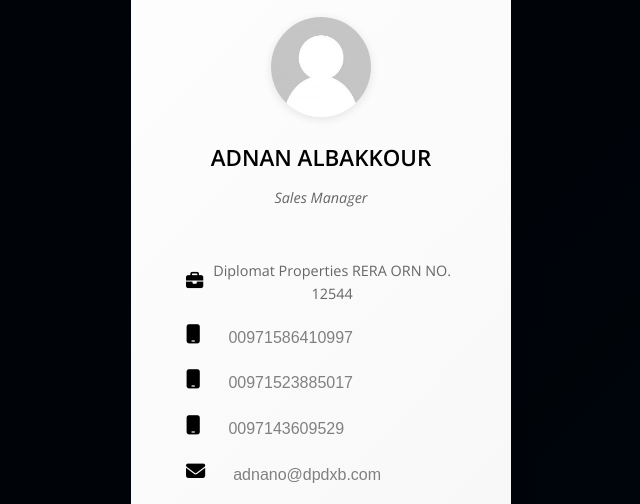
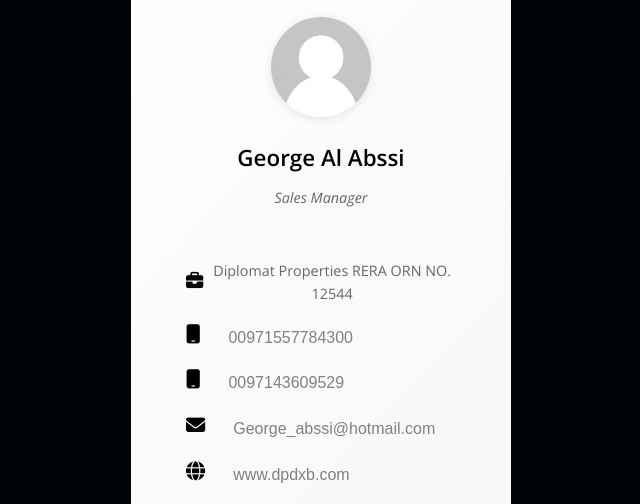
Before and after one commit to Diplomat-Properties/George-Al-Abssi-, a plain HTML site: page index.html in a window 1280 px wide. Shown: the part 250-754 px from the top of the page, without its empty margins (319-959 px from the left). Drawn offline with nearby package versions, Linux system fonts and the light colour scheme.

Commit message:
Update index.html

```diff
--- a/index.html
+++ b/index.html
@@ -23,16 +23,16 @@
 
     <div class="agent-section">
       <img src="img/blank.jpg" alt="Agent Photo" class="agent-photo">
-      <h3 class="agent-name">ADNAN ALBAKKOUR</h3>
+      <h3 class="agent-name">George Al Abssi</h3>
       <p class="agent-role">Sales Manager</p>
       <p class="agent-registration"><span class="registration-symbol"><i class="fa-solid fa-briefcase detail-icon"></i></span> Diplomat Properties RERA ORN NO. 12544</p>
     </div>
 
     <div class="card-details">
-      <p><i class="fa-solid fa-mobile detail-icon"></i> <a href="tel:00971586410997">00971586410997</a></p>
-      <p><i class="fa-solid fa-mobile detail-icon"></i> <a href="tel:00971523885017">00971523885017</a></p>
+      <p><i class="fa-solid fa-mobile detail-icon"></i> <a href="tel:00971557784300">00971557784300</a></p>
+
       <p><i class="fa-solid fa-mobile detail-icon"></i> <a href="tel:0097143609529">0097143609529</a></p>
-      <p><i class="fas fa-envelope detail-icon"></i> <a href="mailto:adnano@dpdxb.com">adnano@dpdxb.com</a></p>
+      <p><i class="fas fa-envelope detail-icon"></i> <a href="mailto:George_abssi@hotmail.com">George_abssi@hotmail.com</a></p>
       <p><i class="fas fa-globe detail-icon"></i> <a href="http://www.dpdxb.com" target="_blank">www.dpdxb.com</a></p>
       <p><i class="fas fa-map-marker-alt detail-icon"></i> <a href="https://www.google.com/maps/search/?api=1&query=PO+Box+No+181702+Office+NO.807+Opal+Tower+Business+Bay%2C+Dubai+UAE" target="_blank">PO Box No 181702 Office NO.807 Opal Tower Business Bay, Dubai UAE</a></p>
     </div>
```
